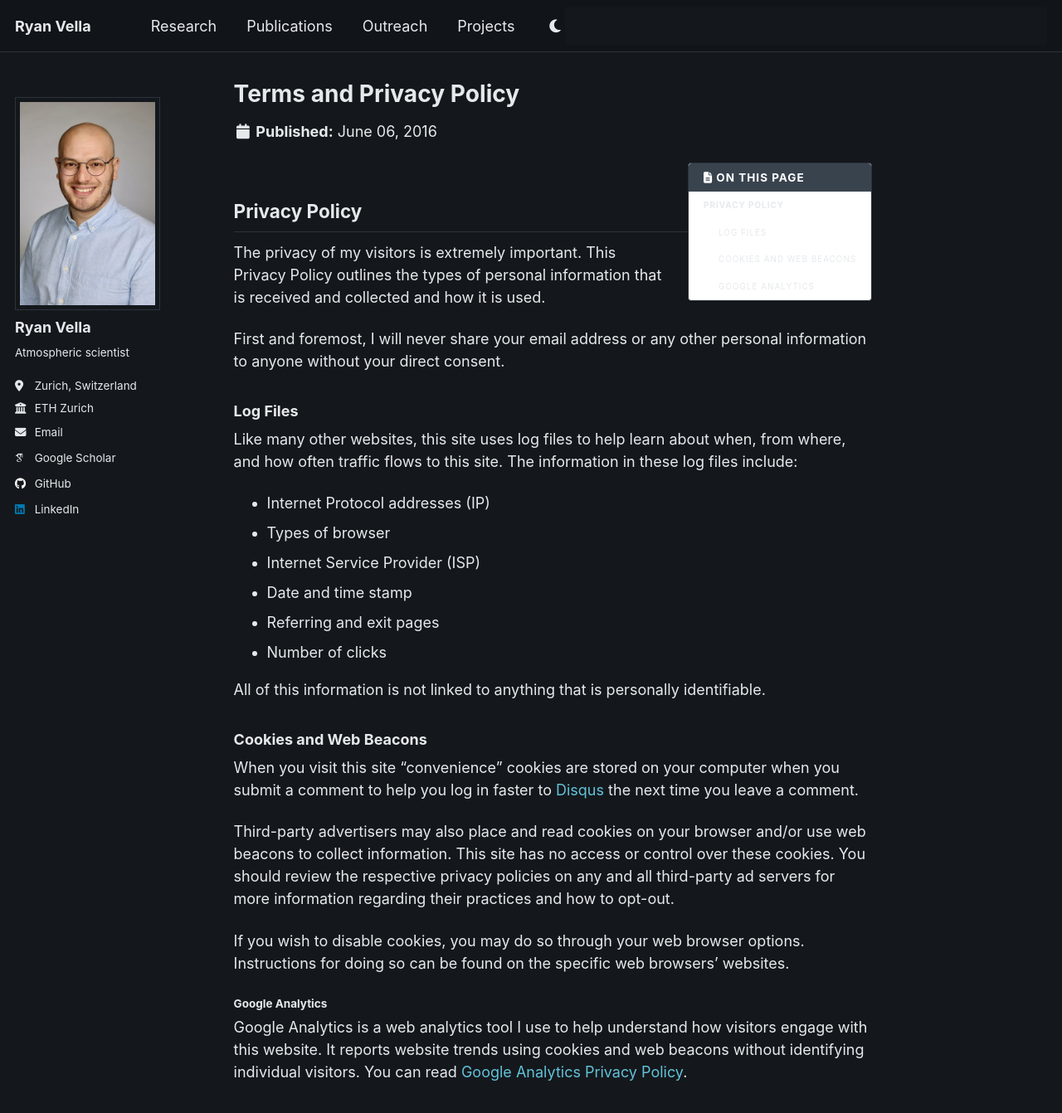
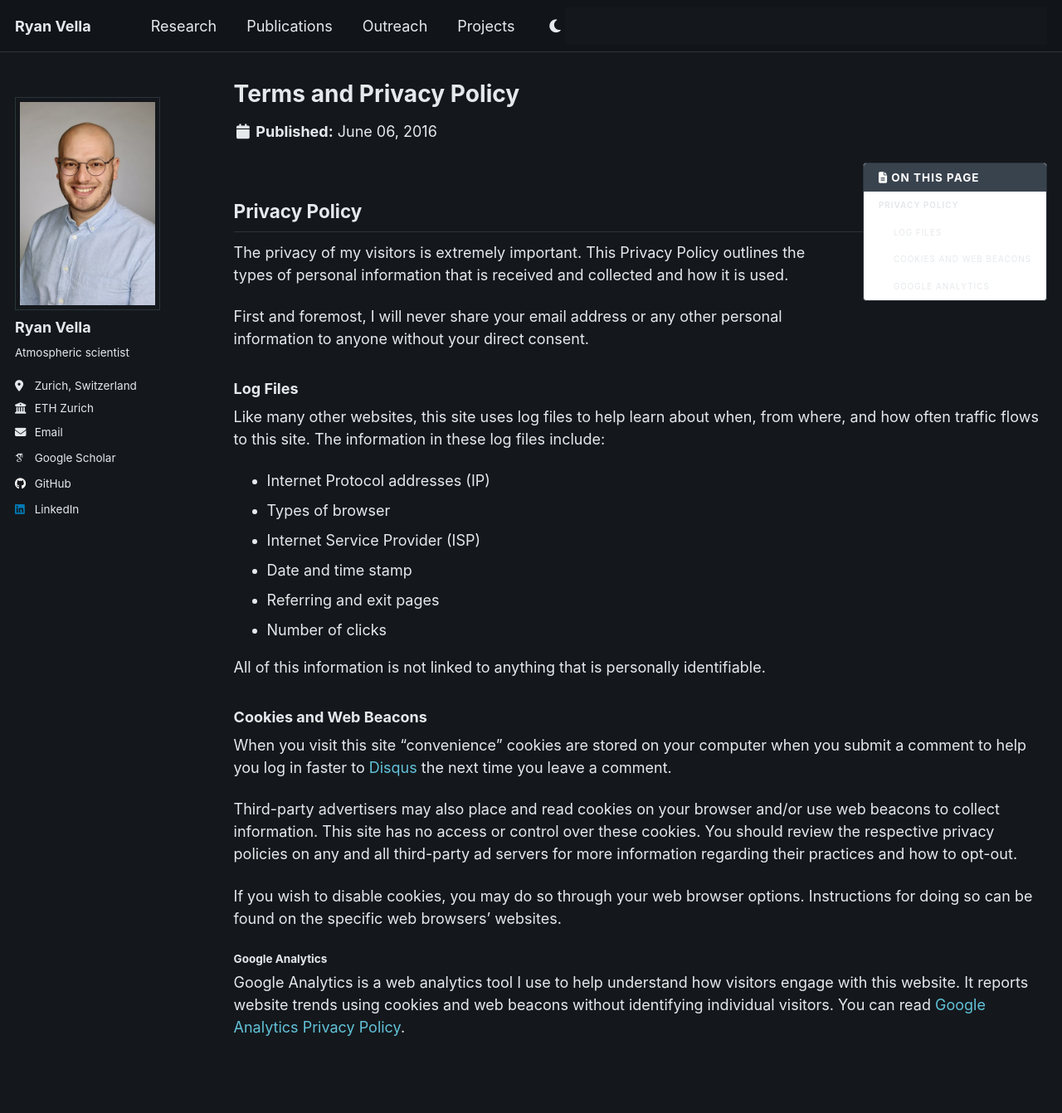
Before and after one commit to ryanvella9/ryanvella9.github.io, a Jekyll site: the page built from _pages/terms.md, in a window 1280 px wide and 1400 px high. Shown: the top 1342 px of the window at 83% size. Built offline with Jekyll 4.4.1, drawn with Linux system fonts in a browser that asks for light colours; some web fonts are replaced; a script that is not in the unit is left out.

Commit message:
Drop the dead right margin from the single-page layout
.page carried suffix(2 of 12), a 16.95% padding-right that came to 211px of
empty space at 1920px. It pinned the text column to 770px at every viewport
width -- measured identical at 1440, 1920 and 2560 -- and pushed the column
left of centre, so the slack all pooled on the right.

.archive spans the same 10 of 12 with the same 0.5 prefix and no suffix, so
the landing page rendered 210px narrower than /outreach/ and the rest of the
listings. Removing the suffix brings the two into line at 980px.

Only the $large breakpoint is touched, so narrower viewports are unaffected.

```diff
--- a/_sass/layout/_page.scss
+++ b/_sass/layout/_page.scss
@@ -17,10 +17,15 @@
 }
 
 .page {
+  /* No suffix here. A suffix(2 of 12) used to sit below, which is a 16.95%
+     padding-right -- 211px of dead space at 1920px that held the text column
+     to 770px however wide the screen got, and pushed it left of centre. It
+     also left this narrower than .archive, which spans the same 10 of 12 with
+     the same prefix and no suffix; the landing page came out 210px narrower
+     than /outreach/. Keep the two in step. */
   @include breakpoint($large) {
     @include span(10 of 12 last);
     @include prefix(0.5 of 12);
-    @include suffix(2 of 12);
   }
 
   .page__inner-wrap {
```
Also changed, not shown: images/icon-ham-globes-poster.jpg (renamed from images/icon-ham-poster.jpg), 2 other files.
